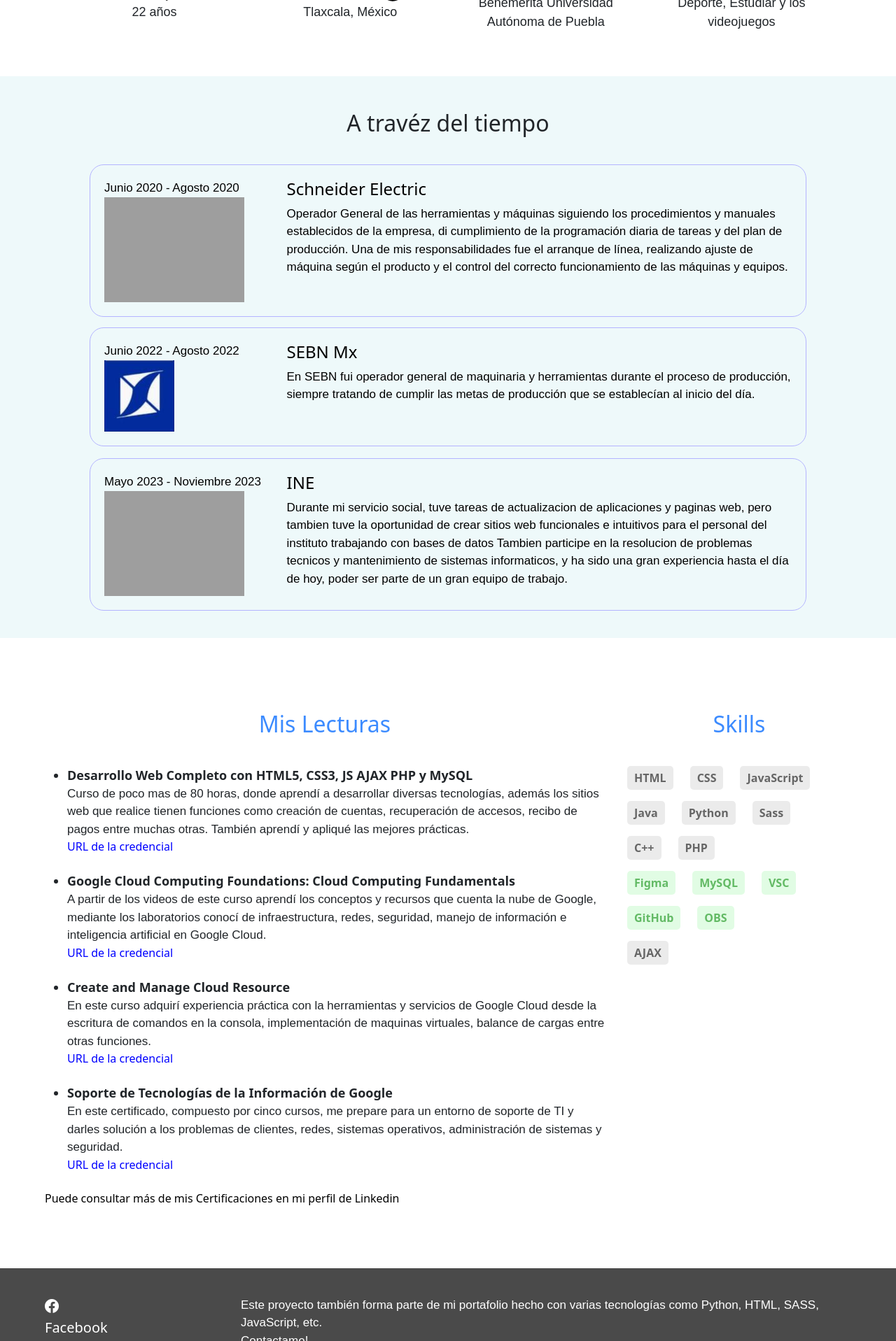
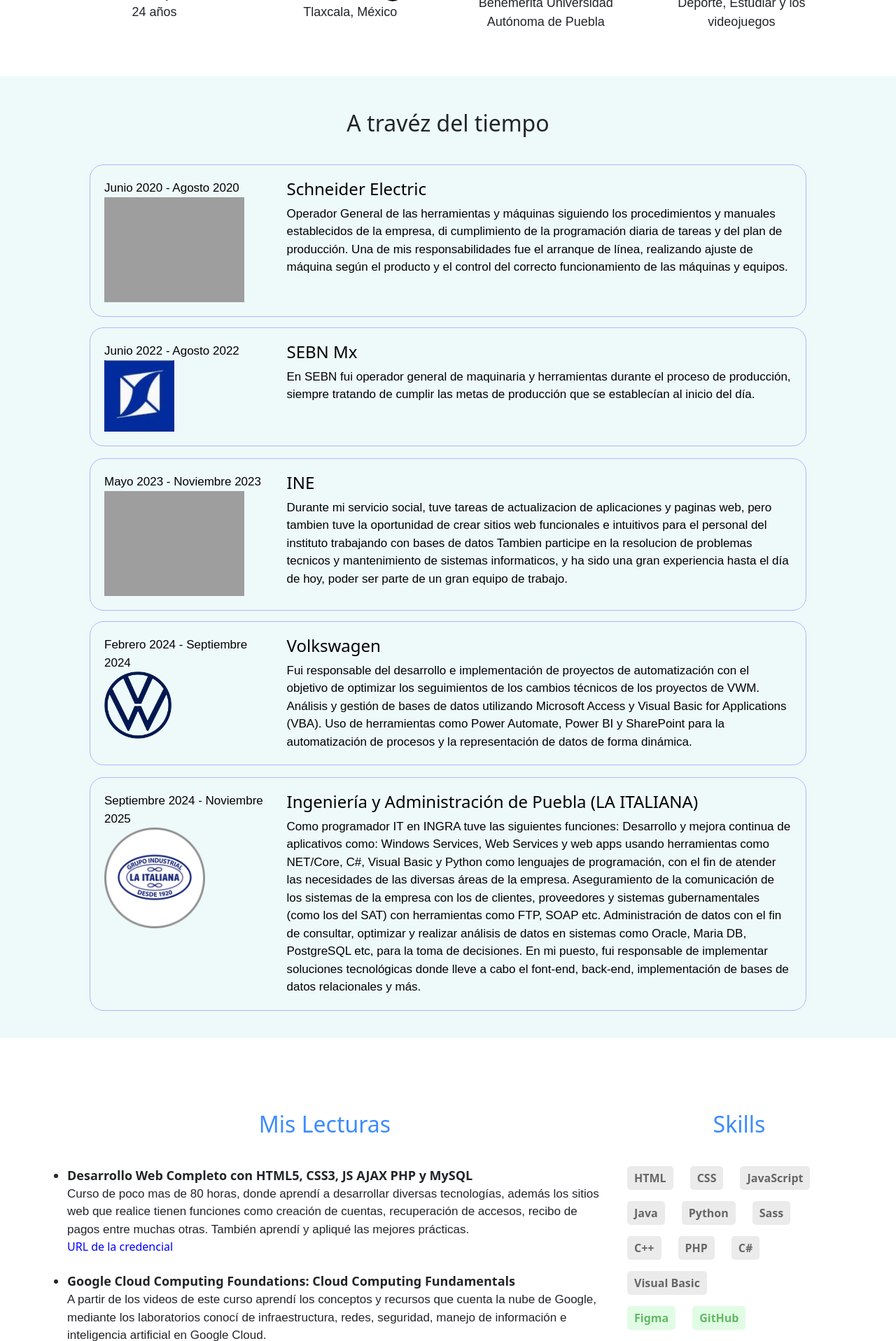
Before and after one commit to Erick-bot-a11/portafolio, a Flask app: page /about in a window 1280 px wide. Shown: the part 804-2721 px from the top of the page at 70% size. Run offline with Flask 2, Linux system fonts and the light colour scheme; grey boxes are pictures that could not be loaded.

Commit message:
actualizacion
actualizacion en mi portafolio

```diff
--- a/templates/sitio/about.html
+++ b/templates/sitio/about.html
@@ -15,7 +15,7 @@
             </div>
 
             <div class="about__info">
-                <p>Soy estudiante de noveno grado en la BUAP de la carrera Ingeniería en Ciencias de la Computación,
+                <p>Soy egresadp de la carrera Ingeniería en Ciencias de la Computación de la BUAP,
                     apasionado por el mundo de la tecnología y sobre todo la programación debido a que me gusta
                     ayudar a las personas a resolver sus problemas diseñando soluciones o sistemas que integran mis
                     habilidades y aprendizaje adquirido hasta hoy.
@@ -42,7 +42,7 @@
             <div class="about__info">
                 <p class="about__saludo">!Hola¡ Mi nombre es</p>
                 <h1 class="about__nombre">Erick Pichón Cuahtepitzi</h1>
-                <p>Soy estudiante de noveno grado en la BUAP de la carrera Ingeniería en Ciencias de la Computación,
+                <p>Soy egresadp de la carrera Ingeniería en Ciencias de la Computación de la BUAP,
                     apasionado por el mundo de la tecnología y sobre todo la programación debido a que me gusta
                     ayudar a las personas a resolver sus problemas diseñando soluciones o sistemas que integran mis
                     habilidades y aprendizaje adquirido hasta hoy.
@@ -76,7 +76,7 @@
                     <h3>Edad</h3>
                     <img class="iconoInfo__icono" src="/public/img/icons/birthday.svg" alt="Icono Cumpleaños">
                 </div>
-                <p class="iconoInfo__info">22 años</p>
+                <p class="iconoInfo__info">24 años</p>
 
             </div>
             <div class="infoPersonal__dato">
@@ -134,6 +134,29 @@
                     Tambien participe en la resolucion de problemas tecnicos y mantenimiento de sistemas informaticos, y ha sido una gran experiencia hasta el día de hoy, poder ser parte de un gran equipo de trabajo.
             </div>
         </div>
+
+        <div class="experiencia__contenedor" data-aos="flip-left" data-aos-delay="100">
+            <div class="experiencia__contenedor--fecha"><p>Febrero 2024 - Septiembre 2024</p><img  style="width: 40%;" src="/public/img/vw1.png" alt="Logo Volkswagen"></div>
+            <div class="experiencia__info">
+                <h4 class="experiencia__contenedor--titulo">Volkswagen</h4>
+                <p class="experiencia__info--info">Fui responsable del desarrollo e implementación de proyectos de automatización con el objetivo de optimizar los seguimientos de los cambios técnicos de los proyectos de VWM.
+                Análisis y gestión de bases de datos utilizando Microsoft Access y Visual Basic for Applications (VBA).
+                Uso de herramientas como Power Automate, Power BI y SharePoint para la automatización de procesos y la representación de datos de forma dinámica.
+            </div>
+        </div>
+
+        <div class="experiencia__contenedor" data-aos="flip-left" data-aos-delay="100">
+            <div class="experiencia__contenedor--fecha"><p>Septiembre 2024 - Noviembre 2025</p><img  style="width: 60%;" src="/public/img/italiana1.png" alt="Logo ITALIANA"></div>
+            <div class="experiencia__info">
+                <h4 class="experiencia__contenedor--titulo">Ingeniería y Administración de Puebla (LA ITALIANA)</h4>
+                <p class="experiencia__info--info">
+Como programador IT en INGRA tuve las siguientes funciones:
+Desarrollo y mejora continua de aplicativos como: Windows Services, Web Services y web apps usando herramientas como NET/Core, C#, Visual Basic y Python como lenguajes de programación, con el fin de atender las necesidades de las diversas áreas de la empresa.
+Aseguramiento de la comunicación de los sistemas de la empresa con los de clientes, proveedores y sistemas gubernamentales (como los del SAT) con herramientas como FTP, SOAP etc.
+Administración de datos con el fin de consultar, optimizar y realizar análisis de datos en sistemas como Oracle, Maria DB, PostgreSQL etc, para la toma de decisiones.
+En mi puesto, fui responsable de implementar soluciones tecnológicas donde lleve a cabo el font-end, back-end, implementación de bases de datos relacionales y más.
+            </div>
+        </div>
     </div>
 </div>
 
@@ -189,23 +212,32 @@
                     <li class="skill__s skill__s--l">Sass</li>
                     <li class="skill__s skill__s--l">C++</li>
                     <li class="skill__s skill__s--l">PHP</li>
-
+                    <li class="skill__s skill__s--l">C#</li>
+                    <li class="skill__s skill__s--l">Visual Basic</li>
                 </ul>
                 <ul class="skill" data-aos="fade-zoom-in"
                 data-aos-easing="ease-in-back"
                 data-aos-delay="100"
                 data-aos-offset="0">
                     <li class="skill__s skill__s--p">Figma</li>
-                    <li class="skill__s skill__s--p">MySQL</li>
-                    <li class="skill__s skill__s--p">VSC</li>
                     <li class="skill__s skill__s--p">GitHub</li>
-                    <li class="skill__s skill__s--p">OBS</li>
                 </ul>
                 <ul class="skill" data-aos="fade-zoom-in"
                 data-aos-easing="ease-in-back"
                 data-aos-delay="100"
                 data-aos-offset="0">
                     <li class="skill__s skill__s--l">AJAX</li>
+                    <li class="skill__s skill__s--l">Net</li>
+                    <li class="skill__s skill__s--l">Net Core</li>
+                    <li class="skill__s skill__s--l">RDLC</li>
+                </ul>
+                <ul class="skill" data-aos="fade-zoom-in"
+                data-aos-easing="ease-in-back"
+                data-aos-delay="100"
+                data-aos-offset="0">
+                    <li class="skill__s skill__s--l">Oracle DB</li>
+                    <li class="skill__s skill__s--l">PostgreSQL</li>
+                    <li class="skill__s skill__s--l">Maria Db</li>
                 </ul>
                 </div>
             </div>
--- a/templates/sitio/contacto.html
+++ b/templates/sitio/contacto.html
@@ -17,7 +17,7 @@
         <div class="contacto__info">
             <p>Actualmente, estoy buscando un espacio para mis prácticas profesionales, pero puedes contactarme para colaborar en proyectos, o incluso crear tu propio portafolio.</p>
             <div class="footer__redes">
-                <a class="enlace-iner" href="https://www.facebook.com/erick.pichon.16/"                      target="_blank"><label class="footer__redes-b"><i class="bi bi-facebook footer__redes-icono"></i>Facebook</label></a>
+                <!-- <a class="enlace-iner" href="https://www.facebook.com/erick.pichon.16/"                      target="_blank"><label class="footer__redes-b"><i class="bi bi-facebook footer__redes-icono"></i>Facebook</label></a> -->
                 <a class="enlace-iner" href="https://www.linkedin.com/in/erickpichon" target="_blank"><label class="footer__redes-b"><i class="bi bi-linkedin footer__redes-icono"></i>Linkedin</label></a>
                 <a class="enlace-iner" href="mailto:erick.pichonc@alumno.buap.mx" target="_blank"><label  class="footer__redes-b"><i class="bi bi-envelope-fill footer__redes-icono"></i>E-mail</label></a>
                 <a class="enlace-iner" href="https://github.com/Erick-bot-a11" target="_blank"><label  class="footer__redes-b"><i class="bi bi-github footer__redes-icono"></i>Github</label></a>
--- a/templates/sitio/footer.html
+++ b/templates/sitio/footer.html
@@ -2,7 +2,7 @@
 
   <footer class="footer">
     <div class="footer__redes">
-        <a href="https://www.facebook.com/erick.pichon.16/"                      target="_blank"><label class="footer__redes-a"><i class="bi bi-facebook footer__redes-icono"></i>Facebook</label></a>
+        <!-- <a href="https://www.facebook.com/erick.pichon.16/"                      target="_blank"><label class="footer__redes-a"><i class="bi bi-facebook footer__redes-icono"></i>Facebook</label></a> -->
         <a href="https://www.linkedin.com/in/erickpichon" target="_blank"><label class="footer__redes-a"><i class="bi bi-linkedin footer__redes-icono"></i>Linkedin</label></a>
         <a href="mailto:erick.pichonc@alumno.buap.mx" target="_blank"><label  class="footer__redes-a"><i class="bi bi-envelope-fill footer__redes-icono"></i>E-mail</label></a>
         <a href="https://github.com/Erick-bot-a11" target="_blank"><label  class="footer__redes-a"><i class="bi bi-github footer__redes-icono"></i>Github</label></a>
--- a/templates/sitio/header.html
+++ b/templates/sitio/header.html
@@ -51,7 +51,6 @@
     </header>
 
     <div class="container-icons">
-      <a href="https://www.facebook.com/erick.pichon.16/" target="_blank"><div class="row-icon icon1"><label class="icono-facebook"><i class="bi bi-facebook "></i></label></div></a>
       <a href="https://www.linkedin.com/in/erickpichon" target="_blank"><div class="row-icon icon3"><label class="icono-facebook"><i class="bi bi-linkedin"></i></label></div></a>
       <a href="mailto:erick.pichonc@alumno.buap.mx" target="_blank"><div class="row-icon icon2"><label class="icono-facebook"><i class="bi bi-envelope-fill"></i></label></div></a>
       <a href="https://wa.me/2462995014" target="_blank"><div class="row-icon icon4"><label class="icono-facebook"><i class="bi bi-whatsapp"></i></label></div></a>
```
Also changed, not shown: public/img/italiana1.png (added), public/img/vw1.png (added), 1 other file.
